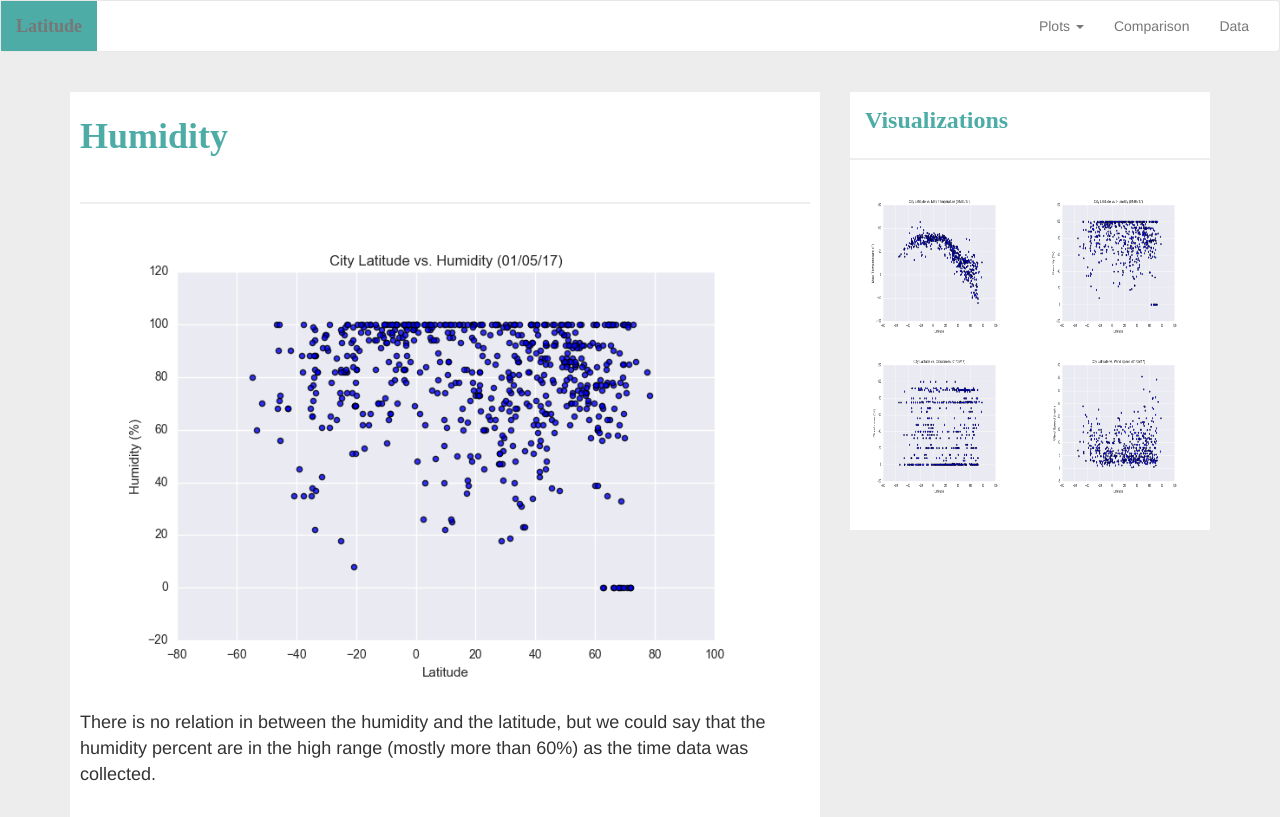
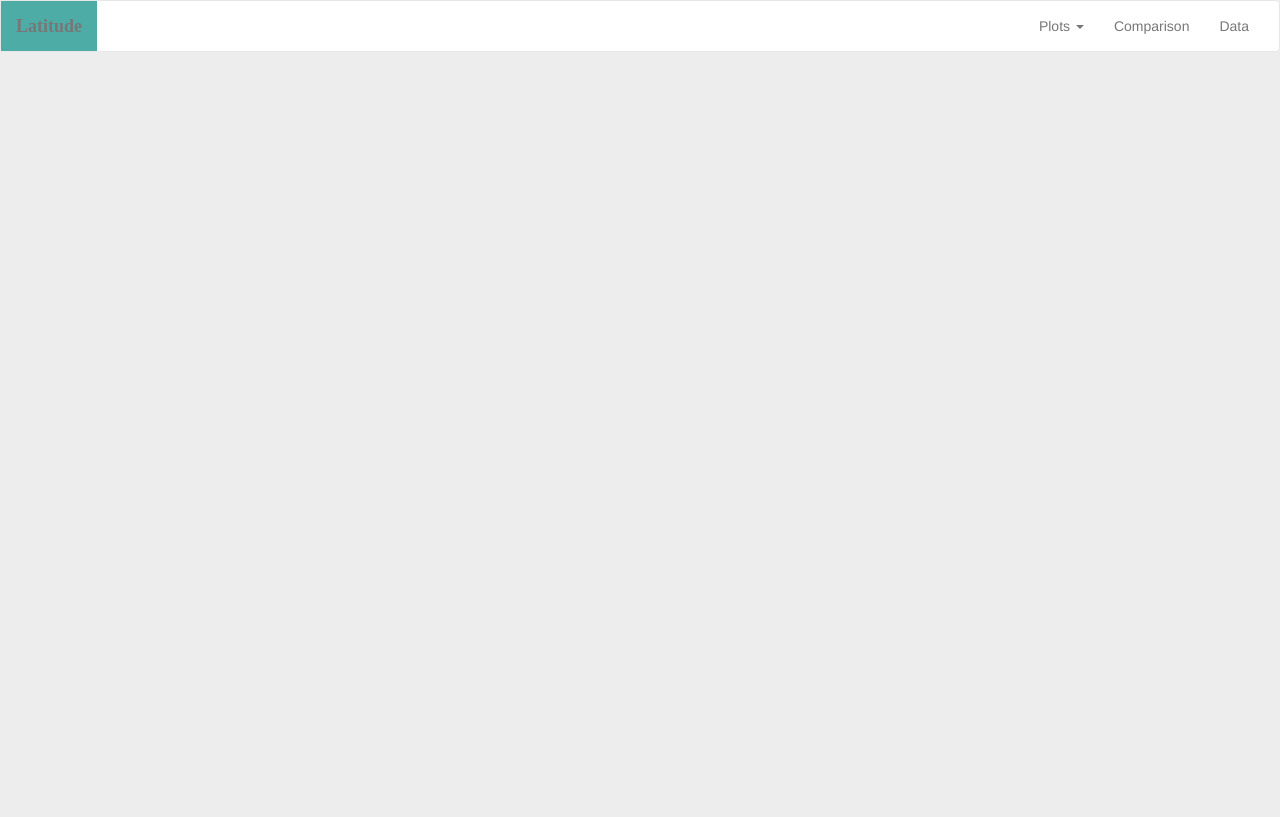
Before and after one commit to tnguyen0306/tnguyen0306.github.io, a plain HTML site: page humidity.html in a window 1280 px wide. Drawn offline with nearby package versions, Linux system fonts and the light colour scheme.

Commit message:
Beta 1.1.10 - update

```diff
--- a/humidity.html
+++ b/humidity.html
@@ -37,34 +37,9 @@
                   <li><a href="/data.html">Data</a></li>
               </ul>
           </div>
+
       </div>
     </nav>
-
-    <div class="container">
-      <div class="row">
-          <div class="col-md-8">
-              <section class="summary">
-                  <h1 id="sum-h1"><b>Humidity</b></h1>
-                  <hr class="hr-page"/>
-                  <img id="sum-pic-detail" src="Resources/assets/images/Fig2.png" alt="City_Latitude_vs_Humidity"/>
-                  <p>There is no relation in between the humidity and the latitude, but we could say that the humidity percent are in the high range (mostly more than 60%) as the time data was collected.</p>
-              </section>
-          </div>
-
-          <div class="col-md-4">
-              <section class="add-summary">
-                  <h2 id="vis-h2"><b>Visualizations</b></h2>
-                  <hr class="hr-page"/>
-                  <div class="div_vis_img">
-                      <a href="/max-temp.html"><img class="vis_img" src="Resources/assets/images/Fig1.png" alt="City_Latitude_vs_Max_Temperature"/></a>
-                      <a href="/humidity.html"><img class="vis_img" src="Resources/assets/images/Fig2.png" alt="City_Latitude_vs_Humidity"/></a>
-                      <a href="/cloudiness.html"><img class="vis_img" src="Resources/assets/images/Fig3.png" alt="City_Latitude_vs_Cloudiness"></a>
-                      <a href="/wind-speed.html"><img class="vis_img" src="Resources/assets/images/Fig4.png" alt="City_Latitude_vs_Wind_Speed"></a>
-                  </div>
-              </section>
-          </div>
-      </div>
-    </div>
 
     <script src="https://ajax.googleapis.com/ajax/libs/jquery/3.3.1/jquery.min.js"></script>
     <script src="https://maxcdn.bootstrapcdn.com/bootstrap/3.3.7/js/bootstrap.min.js"></script>
```
Also changed, not shown: cloudiness.html (+1 -26 lines), wind-speed.html (+1 -26 lines).
